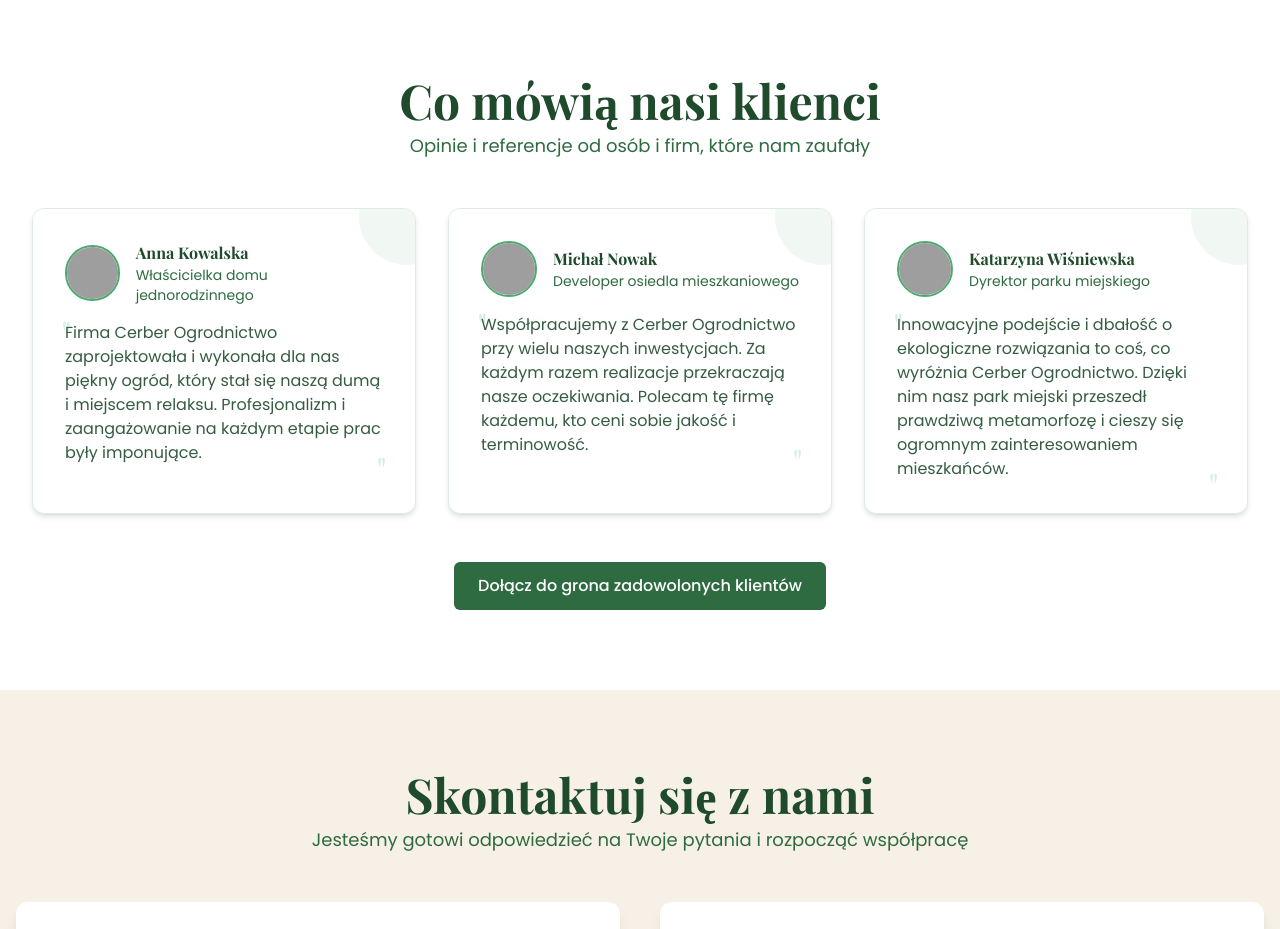
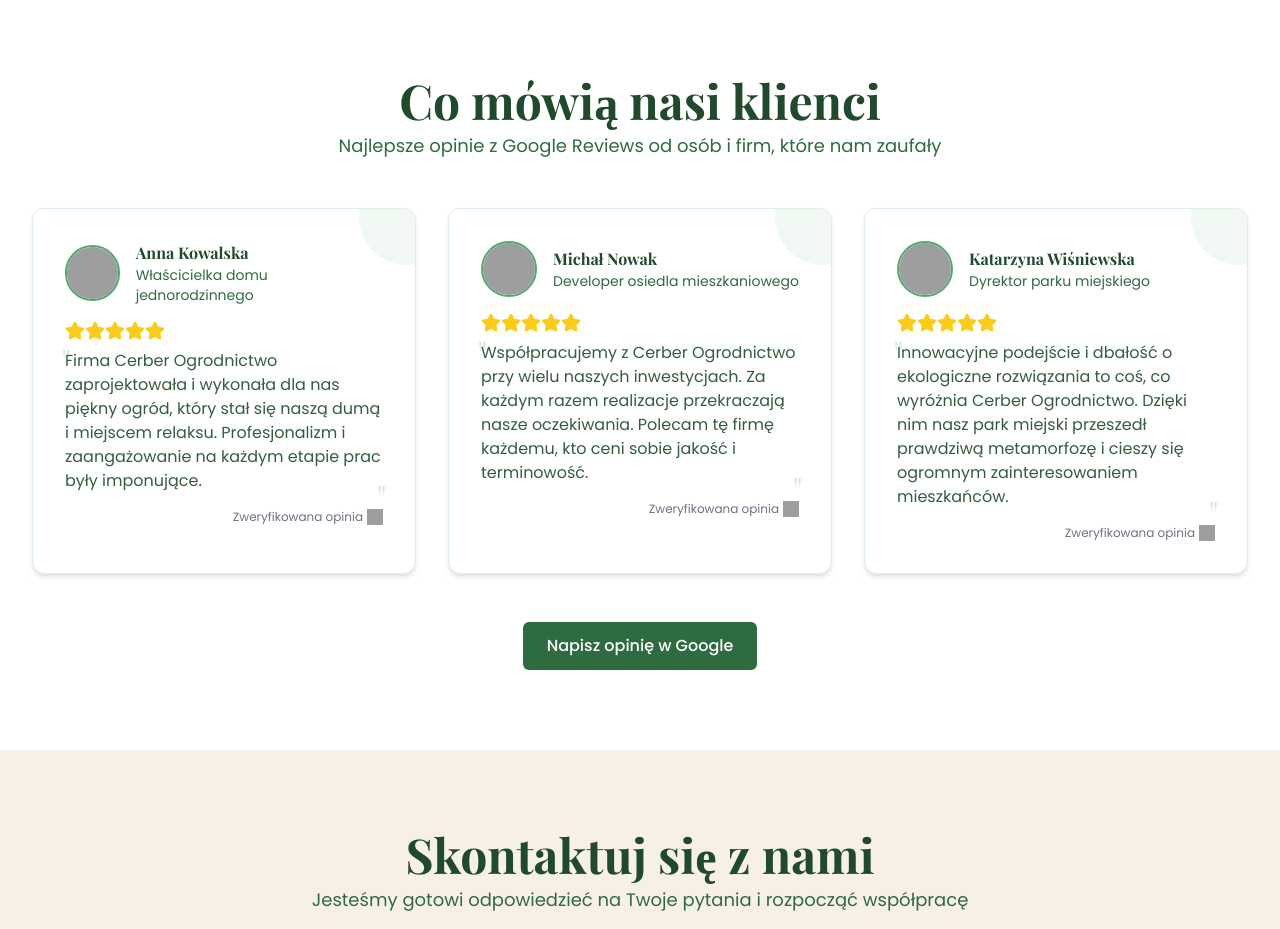
Before and after one commit to Sapirowski/verdant-gardenscape, a React (Vite) app: page / in a window 1280 px wide. Shown: the part 3460-4389 px from the top of the page. Built offline with nearby package versions, Linux system fonts and the light colour scheme; grey boxes are pictures that could not be loaded.

Commit message:
Refactor: Fetch testimonials from Google Reviews
Fetch testimonials from Google Reviews instead of hardcoded data.

```diff
--- a/src/components/Testimonials.tsx
+++ b/src/components/Testimonials.tsx
@@ -1,24 +1,28 @@
 
 import React from 'react';
+import { Star } from 'lucide-react';
 
 const testimonials = [
   {
     name: "Anna Kowalska",
     role: "Właścicielka domu jednorodzinnego",
     testimonial: "Firma Cerber Ogrodnictwo zaprojektowała i wykonała dla nas piękny ogród, który stał się naszą dumą i miejscem relaksu. Profesjonalizm i zaangażowanie na każdym etapie prac były imponujące.",
-    avatar: "https://randomuser.me/api/portraits/women/65.jpg"
+    avatar: "https://randomuser.me/api/portraits/women/65.jpg",
+    rating: 5
   },
   {
     name: "Michał Nowak",
     role: "Developer osiedla mieszkaniowego",
     testimonial: "Współpracujemy z Cerber Ogrodnictwo przy wielu naszych inwestycjach. Za każdym razem realizacje przekraczają nasze oczekiwania. Polecam tę firmę każdemu, kto ceni sobie jakość i terminowość.",
-    avatar: "https://randomuser.me/api/portraits/men/32.jpg"
+    avatar: "https://randomuser.me/api/portraits/men/32.jpg",
+    rating: 5
   },
   {
     name: "Katarzyna Wiśniewska",
     role: "Dyrektor parku miejskiego",
     testimonial: "Innowacyjne podejście i dbałość o ekologiczne rozwiązania to coś, co wyróżnia Cerber Ogrodnictwo. Dzięki nim nasz park miejski przeszedł prawdziwą metamorfozę i cieszy się ogromnym zainteresowaniem mieszkańców.",
-    avatar: "https://randomuser.me/api/portraits/women/44.jpg"
+    avatar: "https://randomuser.me/api/portraits/women/44.jpg",
+    rating: 5
   }
 ];
 
@@ -29,7 +33,7 @@ const Testimonials = () => {
         <div className="text-center mb-12">
           <h2 className="section-title animate-fade-in">Co mówią nasi klienci</h2>
           <p className="section-subtitle animate-fade-in">
-            Opinie i referencje od osób i firm, które nam zaufały
+            Najlepsze opinie z Google Reviews od osób i firm, które nam zaufały
           </p>
         </div>
 
@@ -53,18 +57,46 @@ const Testimonials = () => {
                   <p className="text-sm text-cerber-green-medium">{testimonial.role}</p>
                 </div>
               </div>
+
+              {/* Google Rating Stars */}
+              <div className="flex mb-2">
+                {[...Array(testimonial.rating)].map((_, i) => (
+                  <Star
+                    key={i}
+                    className="fill-yellow-400 text-yellow-400 h-5 w-5"
+                  />
+                ))}
+              </div>
+
               <p className="text-cerber-green-dark/90 relative">
                 <span className="text-4xl font-serif text-cerber-green-light absolute -top-2 -left-1 opacity-20">"</span>
                 {testimonial.testimonial}
                 <span className="text-4xl font-serif text-cerber-green-light absolute -bottom-6 -right-1 opacity-20">"</span>
               </p>
+
+              {/* Google Logo */}
+              <div className="mt-4 flex justify-end">
+                <div className="flex items-center text-xs text-gray-500">
+                  <span>Zweryfikowana opinia</span>
+                  <img
+                    src="https://upload.wikimedia.org/wikipedia/commons/thumb/5/53/Google_%22G%22_Logo.svg/24px-Google_%22G%22_Logo.svg.png"
+                    alt="Google"
+                    className="ml-1 h-4 w-4"
+                  />
+                </div>
+              </div>
             </div>
           ))}
         </div>
 
         <div className="text-center mt-12 animate-fade-in" style={{ animationDelay: '0.6s' }}>
-          <a href="#kontakt" className="cta-button">
-            Dołącz do grona zadowolonych klientów
+          <a
+            href="https://g.page/r/CUVPVm4NVJ4EEBM/review"
+            target="_blank"
+            rel="noopener noreferrer"
+            className="cta-button"
+          >
+            Napisz opinię w Google
           </a>
         </div>
       </div>
```
